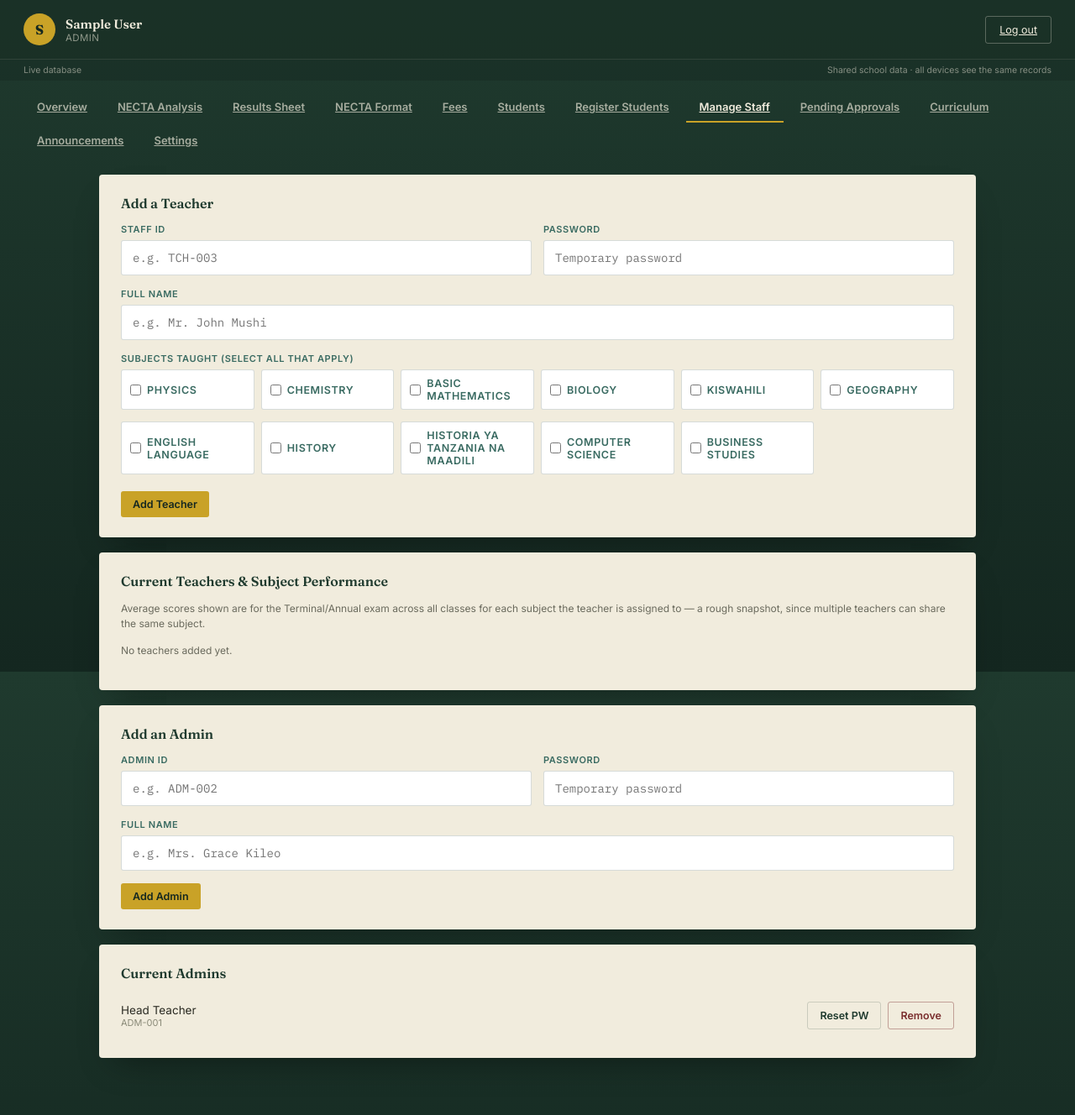
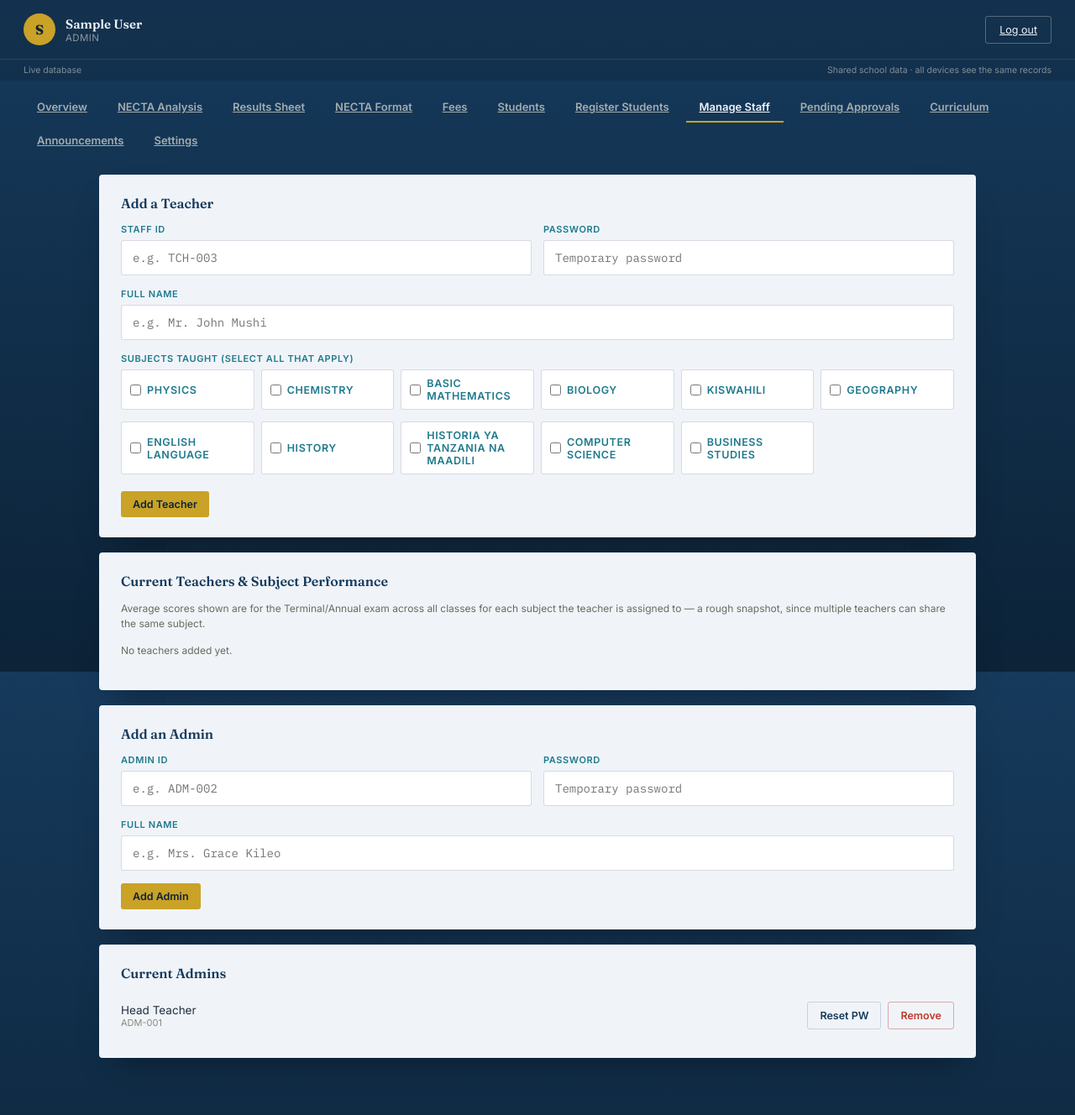
Before and after one commit to vinny0-ops/nala-school-portal, a Flask app: page /admin/staff in a window 1280 px wide. Shown: the whole page at 84% size. Run offline with Flask 3, Linux system fonts and the light colour scheme; the visitor is signed in with stand-in values (Sample User, id 1); data comes from the database, SQL or seed files in the repository; data that the repository does not hold is empty.

Commit message:
Add files via upload

```diff
--- a/static/style.css
+++ b/static/style.css
@@ -1,7 +1,8 @@
 
   :root{
-    --chalk:#1F3A2E; --chalk-dark:#142720; --cream:#F1ECDD; --cream-2:#E8E1CC;
-    --maroon:#7A2E2E; --gold:#C9A227; --teal:#3A6B62; --ink:#2A2A22; --line:rgba(31,58,46,0.18);
+    --chalk:#163A5C; --chalk-dark:#0C2338; --cream:#F0F4F9; --cream-2:#DCE7F2;
+    --maroon:#1F5C99; --gold:#C9A227; --teal:#1F7A8C; --ink:#20303F; --line:rgba(22,58,92,0.18);
+    --danger:#C0392B;
   }
   *{box-sizing:border-box; margin:0; padding:0;}
   body{
@@ -49,9 +50,9 @@
   .btn-sm{ padding:8px 14px; font-size:12.5px; border-radius:3px; border:none; background:var(--chalk); color:var(--cream); font-weight:600; width:auto; }
   .btn-sm:disabled{ opacity:0.45; cursor:not-allowed; }
   .btn-outline{ background:transparent; border:1px solid var(--line); color:var(--chalk); }
-  .btn-danger{ background:transparent; border:1px solid rgba(122,46,46,0.4); color:var(--maroon); }
+  .btn-danger{ background:transparent; border:1px solid rgba(192,57,43,0.4); color:var(--danger); }
   .btn-gold{ background:var(--gold); color:var(--chalk-dark); }
-  .error{ background:#fbe9e7; border:1px solid #e0a99f; color:var(--maroon); font-size:13px; padding:9px 12px; border-radius:3px; margin-bottom:14px; display:none; }
+  .error{ background:#fbe9e7; border:1px solid #e0a99f; color:var(--danger); font-size:13px; padding:9px 12px; border-radius:3px; margin-bottom:14px; display:none; }
   .demo-hint{ margin-top:18px; padding-top:14px; border-top:1px dashed var(--line); font-size:11.5px; color:#7a7a6b; line-height:1.7; }
   .demo-hint b{ color:var(--chalk); }
 
@@ -100,7 +101,7 @@
   .grade{ display:inline-flex; align-items:center; justify-content:center; width:22px; height:22px; border-radius:50%;
     font-weight:600; font-size:11px; color:#fff; }
   .g-A{ background:var(--teal); } .g-B{ background:#5c8a68; } .g-C{ background:var(--gold); color:var(--chalk-dark); }
-  .g-D{ background:#c17a3f; } .g-F{ background:var(--maroon); }
+  .g-D{ background:#c17a3f; } .g-F{ background:var(--danger); }
   .score-input{ width:56px; padding:6px 7px; border:1.5px solid var(--line); border-radius:3px; text-align:center; }
   .table-scroll{ overflow-x:auto; }
   .pos-badge{ font-family:'Fraunces',serif; font-weight:700; color:var(--maroon); }
@@ -129,7 +130,7 @@
 
   .division-pill{ display:inline-block; padding:3px 10px; border-radius:12px; background:var(--teal); color:#fff; font-size:11px; font-weight:600; }
   .fee-pill{ display:inline-block; padding:3px 10px; border-radius:12px; color:#fff; font-size:11px; font-weight:600; }
-  .fee-paid{ background:var(--teal); } .fee-partial{ background:var(--gold); color:var(--chalk-dark); } .fee-unpaid{ background:var(--maroon); }
+  .fee-paid{ background:var(--teal); } .fee-partial{ background:var(--gold); color:var(--chalk-dark); } .fee-unpaid{ background:var(--danger); }
   .footer-strip{ display:flex; justify-content:space-between; align-items:center; padding:18px 0 4px; margin-top:16px; border-top:1px dashed var(--line); }
   .stamp{ width:64px; height:64px; border-radius:50%; border:2.5px dashed var(--maroon); color:var(--maroon);
     display:flex; align-items:center; justify-content:center; text-align:center; font-family:'Fraunces',serif;
@@ -154,7 +155,7 @@
   .search-box{ margin-bottom:16px; }
   .chip-list{ display:flex; gap:8px; flex-wrap:wrap; margin-bottom:12px; }
   .chip{ display:flex; align-items:center; gap:6px; background:#fff; border:1.5px solid var(--line); border-radius:14px; padding:5px 6px 5px 12px; font-size:12.5px; }
-  .chip button{ background:transparent; border:none; color:var(--maroon); font-weight:700; padding:2px 6px; }
+  .chip button{ background:transparent; border:none; color:var(--danger); font-weight:700; padding:2px 6px; }
   .log-row{ font-size:12px; padding:8px 0; border-bottom:1px solid var(--line); color:#4a4a3e; }
   .log-row .t{ color:#8a8a78; font-size:10.5px; }
   .chart-wrap{ position:relative; height:260px; margin-top:8px; }
```
